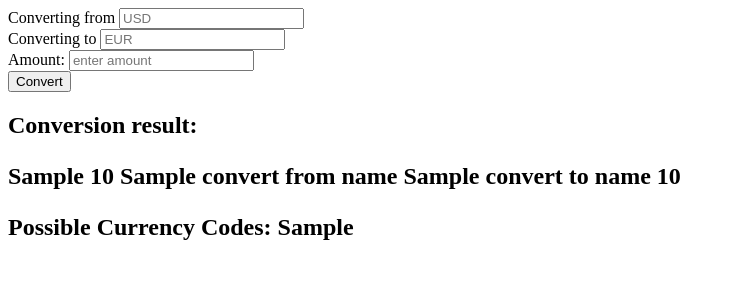
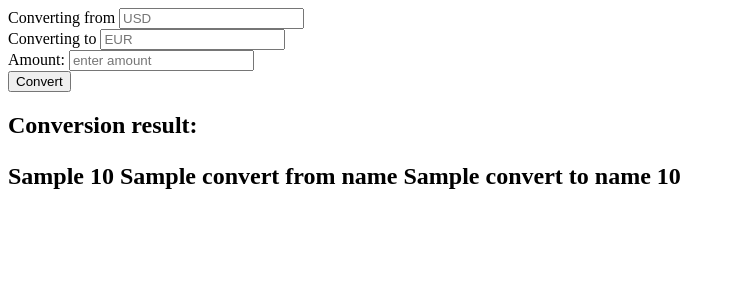
Before and after one commit to ryankrdh/Forex-Converter, a Flask app: template templates/index.html in a window 1280 px wide. Shown: the top 300 px of the page, without its empty margins (0-735 px from the left). Run offline with Flask 2, Linux system fonts and the light colour scheme; the template is opened without the code that fills it: most values are stand-ins (such as "Sample title", 1, 10 or a date in 2020).

Commit message:
unittest

```diff
--- a/app.py
+++ b/app.py
@@ -31,7 +31,7 @@ def homepage():
     money_amount_input = request.args["money_amount"]
 
     # Testing Edge Cases
-    convert_to_check, convert_from_check, amount_check, codes_list= currency_rate.check_valid_input(convert_to_input, convert_from_input, money_amount_input)
+    convert_to_check, convert_from_check, amount_check = currency_rate.check_valid_input(convert_to_input, convert_from_input, money_amount_input)
 
 
     # Checking for invalid input.
@@ -47,9 +47,9 @@ def homepage():
     if invalid_inputs:
         for invalids in invalid_inputs:
             flash(invalids)
-        return render_template("index.html", codes_list = codes_list)
+        return render_template("index.html")
 
     # else:
     convert_to_name, convert_from_name, converted_amount, convert_from_symbol = currency_rate.calculate(convert_to_input, convert_from_input, money_amount_input)
 
-    return render_template("index.html", codes_list = codes_list, convert_to_name = convert_to_name, convert_from_name = convert_from_name, converted_amount = converted_amount, money_amount_input = money_amount_input, convert_from_symbol = convert_from_symbol)
+    return render_template("index.html", convert_to_name = convert_to_name, convert_from_name = convert_from_name, converted_amount = converted_amount, money_amount_input = money_amount_input, convert_from_symbol = convert_from_symbol)
--- a/currency.py
+++ b/currency.py
@@ -42,7 +42,7 @@ class CurrencyCalculator():
             if (int(money_amount) > 0):
                 money_amount_check =  True
 
-        return convert_to_check, convert_from_check, money_amount_check, codes_list
+        return convert_to_check, convert_from_check, money_amount_check
 
     def calculate(self, convert_to, convert_from, money_amount):
         '''
--- a/templates/index.html
+++ b/templates/index.html
@@ -36,10 +36,10 @@
         <p>
             {{convert_from_symbol}} {{money_amount_input}} {{convert_from_name}} {{convert_to_name}} {{converted_amount}}
         </p>
-        <p>
+        <!-- <p>
             Possible Currency Codes:
             {{codes_list}}
-        </p>
+        </p> -->
     </h2>
 </body>
 </html>
```
Also changed, not shown: test_currency.py (+13 -2 lines).
